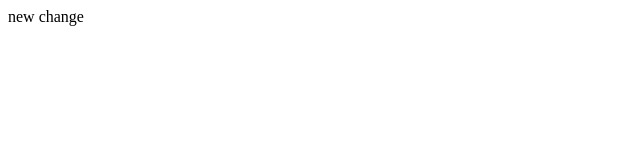
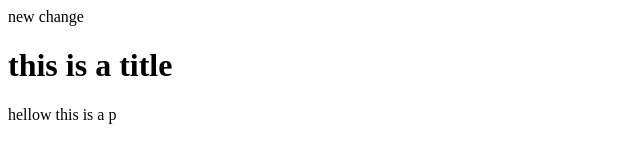
Before and after one commit to trii0022/theme06, a plain HTML site: page index.html in a window 1280 px wide. Shown: the whole page, without its empty margins (0-640 px from the left). Drawn offline with Linux system fonts and the light colour scheme.

Commit message:
commit 2

```diff
--- a/index.html
+++ b/index.html
@@ -10,6 +10,9 @@
 
 <body>
     <nav>new change</nav>
+    <nav></nav>
+    <h1> this is a title</h1>
+    <p>hellow this is a p</p>
 </body>
 
 </html>
```
